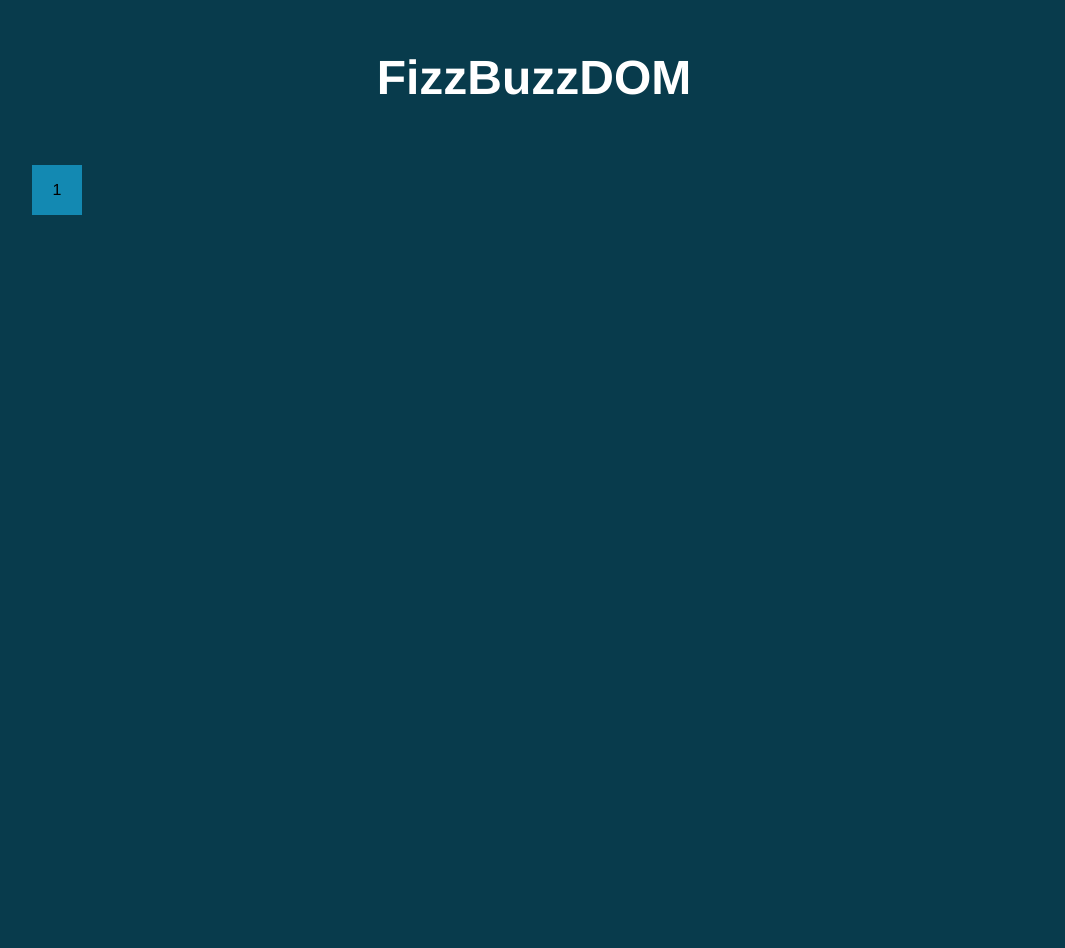
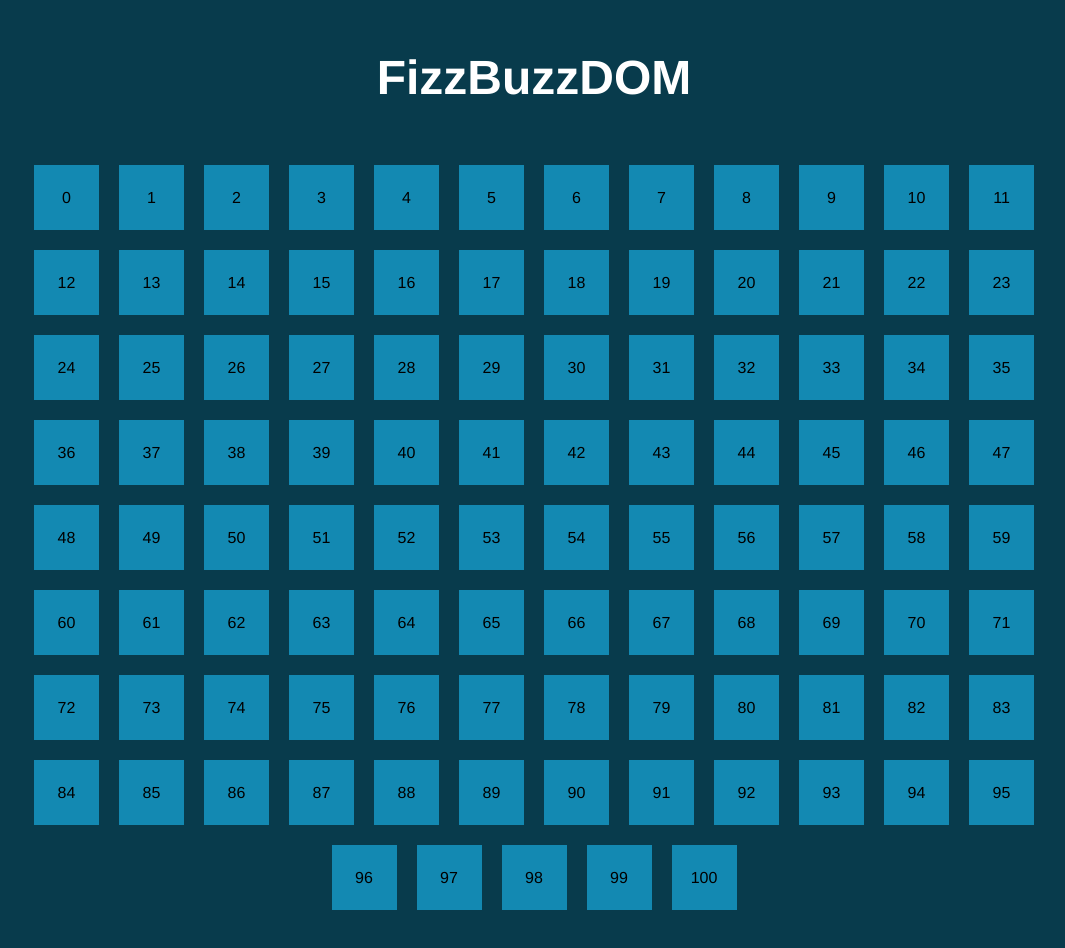
Before and after one commit to yuribertoli/js-fizzbuzzdom, a plain HTML site: page index.html in a window 1280 px wide. Shown: the whole page, without its empty margins (106-1171 px from the left). Before the commit the page ends 800 px from the top, so only its background shows below. Drawn offline with Linux system fonts and the light colour scheme.

Commit message:
first js

```diff
--- a/index.html
+++ b/index.html
@@ -11,12 +11,7 @@
 
     <h1>FizzBuzzDOM</h1>
 
-    <div class="container">
-        <div class="box">
-            1
-        </div>
-    </div>
-
+    <div id="container"></div>
 
     <script type="text/javascript" src="main.js"></script>
 </body>
--- a/main.js
+++ b/main.js
@@ -0,0 +1,7 @@
+let containerDom = document.getElementById("container");
+let number;
+
+for (let number=0; number<=100; number++) {
+    console.log(number);
+    containerDom.innerHTML = containerDom.innerHTML + "<div class='box'>" + number + "</div>";
+}
--- a/style.css
+++ b/style.css
@@ -17,16 +17,18 @@ h1 {
     font-size: 3rem;
 }
 
-.container {
+#container {
     width: 80%;
     margin: auto;
     display: flex;
     flex-wrap: wrap;
+    justify-content: center;
+    margin-bottom: 100px;
 }
 
 .box {
-    width: 50px;
-    height: 50px;
+    width: 65px;
+    height: 65px;
     background-color: #1389b2;
     display: flex;
     justify-content: center;
```
